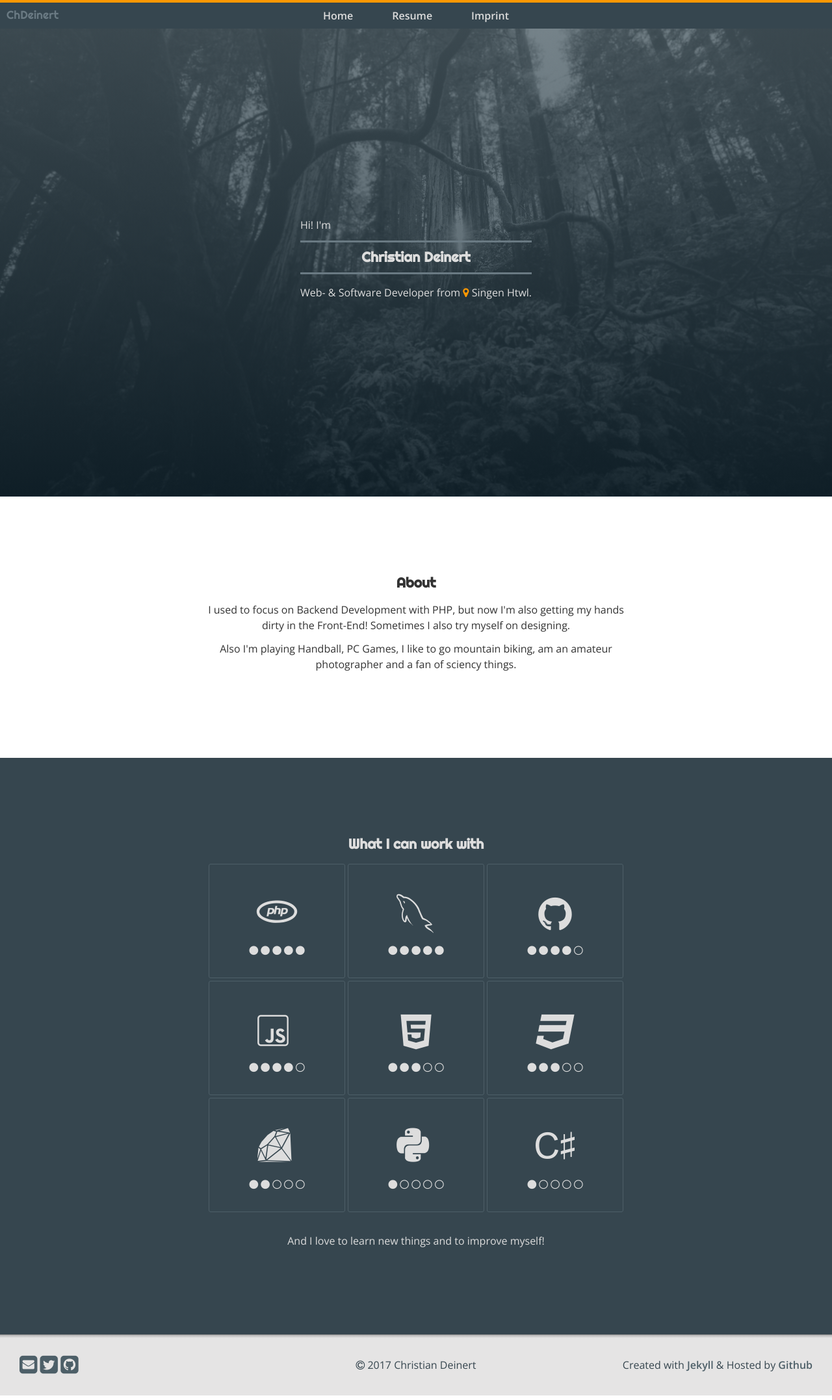
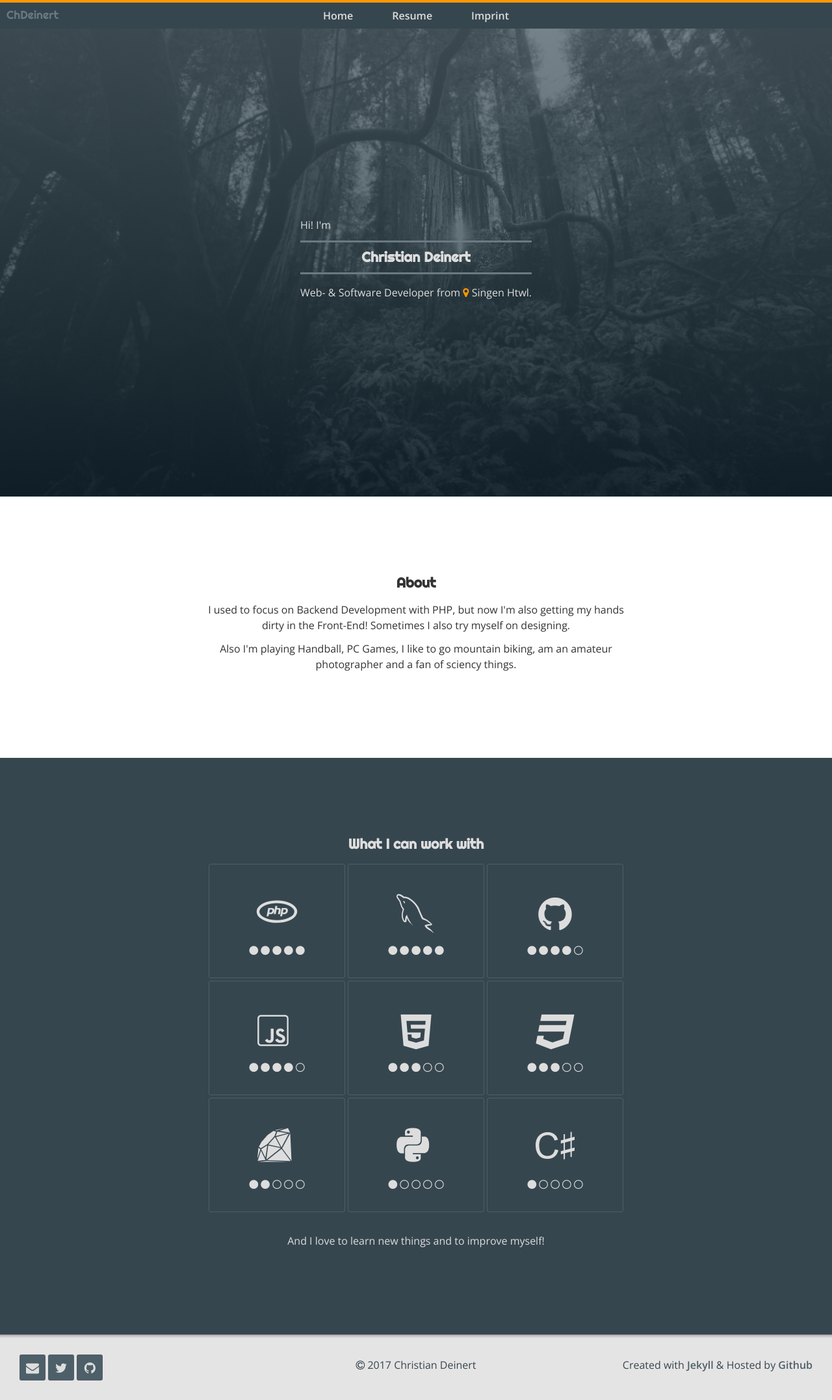
Before and after one commit to ChDeinert/chdeinert.github.io, a Jekyll site: the page built from _pages/index.html, in a window 1280 px wide. Shown: the whole page at 65% size. Built offline with Jekyll 4.4.1, drawn with Linux system fonts in a browser that asks for light colours; nearby versions of some CDN libraries.

Commit message:
Add new Button styles

```diff
--- a/_includes/footer.html
+++ b/_includes/footer.html
@@ -3,18 +3,18 @@
         <div class="site-footer-item site-footer-item-left">
             <ul>
                 <li class="site-footer-contact-item">
-                    <a href="mailto:{{ site.email }}" class="site-footer-link">
-                        <i class="fa fa-envelope-square fa-2x"></i>
+                    <a href="mailto:{{ site.email }}" class="site-footer-button button">
+                        <i class="fa fa-envelope"></i>
                     </a>
                 </li>
                 <li class="site-footer-contact-item">
-                    <a href="http://twitter.com/{{ site.twitter_username }}" class="site-footer-link">
-                        <i class="fa fa-twitter-square fa-2x"></i>
+                    <a href="http://twitter.com/{{ site.twitter_username }}" class="site-footer-button button">
+                        <i class="fa fa-twitter"></i>
                     </a>
                 </li>
                 <li class="site-footer-contact-item">
-                    <a href="http://github.com/{{ site.github_username}}" class="site-footer-link">
-                        <i class="fa fa-github-square fa-2x"></i>
+                    <a href="http://github.com/{{ site.github_username}}" class="site-footer-button button">
+                        <i class="fa fa-github"></i>
                     </a>
                 </li>
             </ul>
--- a/_sass/_style.sass
+++ b/_sass/_style.sass
@@ -1,15 +1,42 @@
 a
     color: $orange-lighter
     +transition(color 0.3s ease-in-out)
-    &:hover
+    &:hover,
+    &:focus
         color: $orange
 
 .button
     +padding(6px 9px)
-    border: 1px solid $orange-lighter
+    +transition(background-color 0.3s, color 0.3s)
+    color: $light-gray
+    background: $grayblue-lighter
     border-radius: 3px
-    &:hover
-        border-color: $orange
+    position: relative
+    &:focus
+        outline: none
+    &::before
+        +transition(transform 0.3s, opacity 0.3s)
+        +transition-timing-function(cubic-bezier(0.75, 0, 0.125, 1))
+        +transform(scale3d(0.6, 0.6, 1))
+        content: ''
+        position: absolute
+        top: 0
+        left: 0
+        width: 100%
+        height: 100%
+        border: 2px solid $grayblue
+        z-index: -1
+        border-radius: inherit
+        opacity: 0
+    &:hover,
+    &:focus
+        background-color: #fff
+        color: $grayblue
+    &:hover::before,
+    &:focus::before
+        +transform(scale3d(1, 1, 1))
+        opacity: 1
+        z-index: 1
 
 hr
     border-color: $gray-lightest
--- a/_sass/components/_blog.sass
+++ b/_sass/components/_blog.sass
@@ -17,8 +17,9 @@
     &-wrapper
         width: 100%
     &-header
-        color: $grayblue
-        &:hover
+        color: $grayblue-lighter
+        &:hover,
+        &:focus
             color: $grayblue-darker
     &-meta
         +margin(-.75rem 0 1rem)
--- a/_sass/components/_site-footer.sass
+++ b/_sass/components/_site-footer.sass
@@ -37,8 +37,16 @@
                 width: 25%
     &-contact-item
         +display(inline-block)
+    &-button
+        display: inline-block
+        text-align: center
+        vertical-align: middle
+        font-size: 1.25rem
+        height: 40px
+        width: 40px
     &-link
         color: $grayblue-lighter
         font-weight: 600
-        &:hover
+        &:hover,
+        &:focus
             color: $grayblue-darkest
--- a/_sass/components/_site-header.sass
+++ b/_sass/components/_site-header.sass
@@ -41,7 +41,8 @@
             +transition(color 0.3s ease-in-out)
             color: $light-gray
             font-weight: 600
-            &:hover
+            &:hover,
+            &:focus
                 color: $orange
 
     &-menuicon
```
